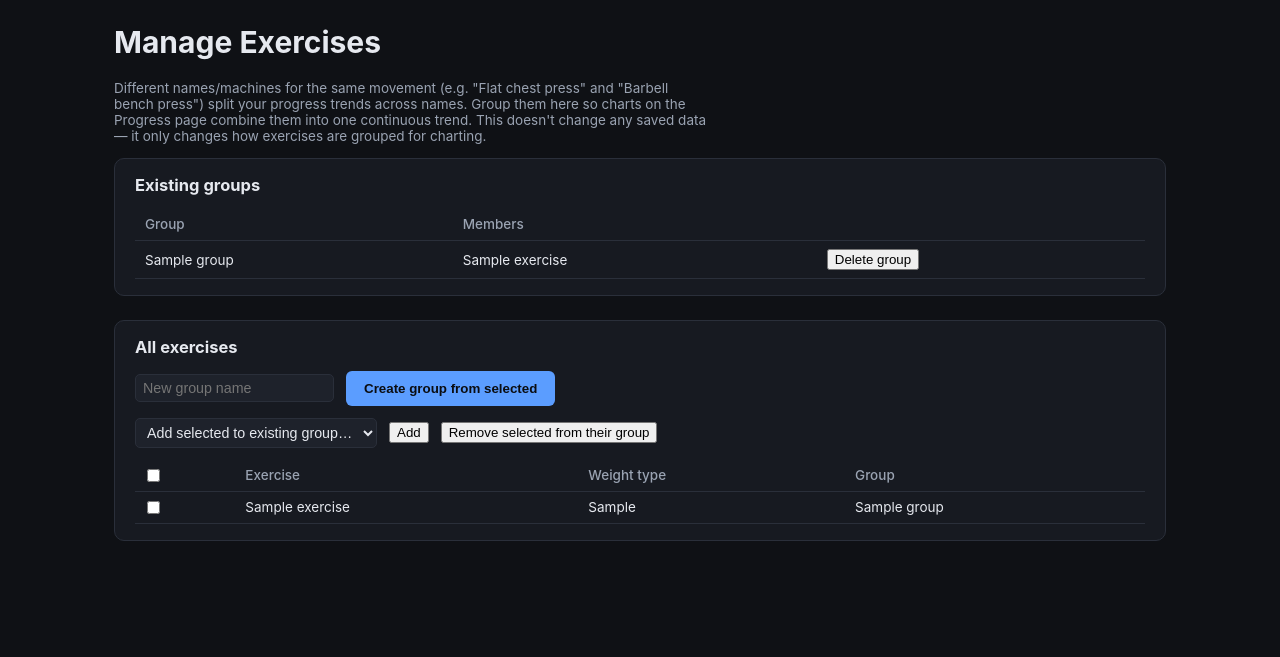
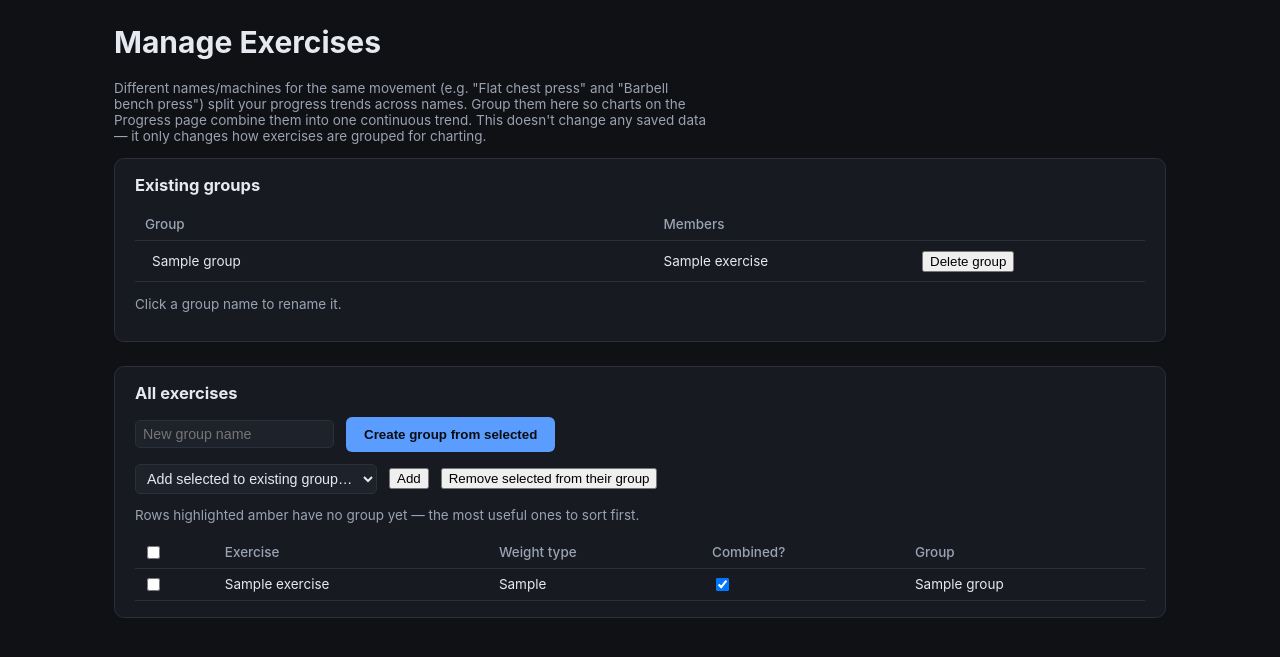
Before and after one commit to neil0shah/Gym, a FastAPI app: page /exercises in a window 1280 px wide. Shown: the part 60-717 px from the top of the page. Run offline with FastAPI, Linux system fonts and the light colour scheme; tables that the repository leaves empty hold one stand-in row (values such as "Sample post").

Commit message:
Normalize bilateral/unilateral weight, editable group names, filter Manage Exercises to used-only
- Add Exercise.combined_both_sides: when a machine's weight is a combined
  load shared across both limbs (e.g. a preacher curl bar pulled with both
  arms) rather than already per-side, halve it in total_weight_for() so
  it's comparable to a unilateral variant grouped alongside it (e.g.
  "Single arm Preacher curl"). Exposed as a checkbox in both the import
  review screen and Manage Exercises, and seeded true for "Preacher curl"
  per the confirmed real-world example (100lb combined ~= 50lb/arm,
  matching the 50-65lb single-arm numbers from recent sessions).
- Manage Exercises: group names are now inline-editable; the exercise
  list only shows exercises with actual saved data (not unused seed
  defaults), with ungrouped rows sorted first and highlighted.

Co-Authored-By: Claude Sonnet 5 <noreply@anthropic.com>
Claude-Session: https://claude.ai/code/session_01F1kNDZwrMCHKut49onAAK7

```diff
--- a/app/database.py
+++ b/app/database.py
@@ -25,7 +25,10 @@ def get_db():
 # by an earlier version of the app needs these added by hand.
 _ADDED_COLUMNS = {
     "sessions": [("note", "TEXT")],
-    "exercises": [("group_id", "INTEGER")],
+    "exercises": [
+        ("group_id", "INTEGER"),
+        ("combined_both_sides", "BOOLEAN NOT NULL DEFAULT 0"),
+    ],
 }
 
 
--- a/app/main.py
+++ b/app/main.py
@@ -81,6 +81,7 @@ def api_parse(req: schemas.ParseRequest, db: DBSession = Depends(get_db)):
                         weight_type_guess=ex.weight_type_guess,
                         is_unrecognized=ex.is_unrecognized,
                         bar_weight_guess=ex.bar_weight_guess,
+                        combined_both_sides=ex.combined_both_sides,
                         sets=[
                             schemas.SetOut(
                                 set_number=st.set_number,
@@ -130,6 +131,7 @@ def api_save(req: schemas.SaveRequest, db: DBSession = Depends(get_db)):
                     name=exercise_in.name,
                     weight_type=exercise_in.weight_type,
                     bar_weight=exercise_in.bar_weight,
+                    combined_both_sides=exercise_in.combined_both_sides,
                 )
                 db.add(exercise_row)
                 db.flush()
@@ -139,6 +141,7 @@ def api_save(req: schemas.SaveRequest, db: DBSession = Depends(get_db)):
                     exercise_row.weight_type = exercise_in.weight_type
                 if exercise_in.bar_weight is not None:
                     exercise_row.bar_weight = exercise_in.bar_weight
+                exercise_row.combined_both_sides = exercise_in.combined_both_sides
 
             session_exercise_row = models.SessionExercise(
                 session_id=session_row.id,
@@ -173,20 +176,53 @@ def api_save(req: schemas.SaveRequest, db: DBSession = Depends(get_db)):
 # ---------------------------------------------------------------------------
 
 @app.get("/api/exercises", response_model=List[schemas.ExerciseListItem])
-def api_exercises(db: DBSession = Depends(get_db)):
-    exercises = db.query(models.Exercise).order_by(models.Exercise.name).all()
+def api_exercises(has_data: bool = False, db: DBSession = Depends(get_db)):
+    query = db.query(models.Exercise)
+    if has_data:
+        query = query.filter(
+            db.query(models.SessionExercise)
+            .filter(models.SessionExercise.exercise_id == models.Exercise.id)
+            .exists()
+        )
+    exercises = query.order_by(models.Exercise.name).all()
     return [
         schemas.ExerciseListItem(
             id=e.id,
             name=e.name,
             weight_type=e.weight_type,
             bar_weight=e.bar_weight,
+            combined_both_sides=e.combined_both_sides,
             category=e.category,
             group_id=e.group_id,
             group_name=e.group.name if e.group is not None else None,
         )
         for e in exercises
     ]
+
+
+@app.put("/api/exercises/{exercise_id}", response_model=schemas.ExerciseListItem)
+def api_update_exercise(exercise_id: int, req: schemas.ExerciseUpdate, db: DBSession = Depends(get_db)):
+    exercise = db.query(models.Exercise).filter(models.Exercise.id == exercise_id).first()
+    if exercise is None:
+        raise HTTPException(status_code=404, detail="Exercise not found")
+    if req.weight_type is not None:
+        exercise.weight_type = req.weight_type
+    if req.bar_weight is not None:
+        exercise.bar_weight = req.bar_weight
+    if req.combined_both_sides is not None:
+        exercise.combined_both_sides = req.combined_both_sides
+    db.commit()
+    db.refresh(exercise)
+    return schemas.ExerciseListItem(
+        id=exercise.id,
+        name=exercise.name,
+        weight_type=exercise.weight_type,
+        bar_weight=exercise.bar_weight,
+        combined_both_sides=exercise.combined_both_sides,
+        category=exercise.category,
+        group_id=exercise.group_id,
+        group_name=exercise.group.name if exercise.group is not None else None,
+    )
 
 
 @app.get("/api/workout_types", response_model=List[str])
--- a/app/seed_data.py
+++ b/app/seed_data.py
@@ -79,6 +79,13 @@ EXERCISE_GROUPS = {
     "Romanian Deadlift": ["RDL", "Romanian deadlift"],
 }
 
+# Exercises where weight_recorded is a combined load shared across both
+# limbs (e.g. a preacher curl machine pulled with both arms on one handle)
+# rather than already being per-limb. Halved for chart purposes so they're
+# comparable to a unilateral variant grouped alongside them (e.g. "Single
+# arm Preacher curl"). See Exercise.combined_both_sides.
+COMBINED_BOTH_SIDES_EXERCISES = {"Preacher curl"}
+
 SPLIT_TRANSITION_DATE = date(2026, 1, 1)
 
 # (workout_type, [exercise names], start_date, end_date)
@@ -108,7 +115,10 @@ SPLIT_CONFIG = [
 def seed_if_empty(db: DBSession) -> None:
     if db.query(Exercise).count() == 0:
         for name, weight_type in EXERCISE_CONFIG.items():
-            db.add(Exercise(name=name, weight_type=weight_type))
+            db.add(Exercise(
+                name=name, weight_type=weight_type,
+                combined_both_sides=name in COMBINED_BOTH_SIDES_EXERCISES,
+            ))
         db.commit()
 
     if db.query(SplitConfigEntry).count() == 0:
--- a/static/css/style.css
+++ b/static/css/style.css
@@ -172,7 +172,8 @@ table.exercise-table {
     vertical-align: middle;
 }
 
-.exercise-row.unrecognized {
+.exercise-row.unrecognized,
+#exercises-table tbody tr.unrecognized {
     background: rgba(217, 164, 65, 0.08);
 }
 
@@ -259,3 +260,17 @@ input, select {
     border-bottom: 1px solid var(--border);
 }
 .pr-table th { color: var(--text-dim); font-weight: 500; }
+
+.group-name-input {
+    background: transparent;
+    border: 1px solid transparent;
+    color: var(--text);
+    font: inherit;
+    padding: 3px 6px;
+    border-radius: 4px;
+    width: 100%;
+}
+.group-name-input:hover, .group-name-input:focus {
+    background: var(--panel-alt);
+    border-color: var(--border);
+}
--- a/static/js/exercises.js
+++ b/static/js/exercises.js
@@ -22,7 +22,7 @@ let groups = [];
 
 async function loadAll() {
     [exercises, groups] = await Promise.all([
-        fetch('/api/exercises').then((r) => r.json()),
+        fetch('/api/exercises?has_data=true').then((r) => r.json()),
         fetch('/api/exercise_groups').then((r) => r.json()),
     ]);
     renderGroups();
@@ -43,7 +43,7 @@ function renderGroups() {
             .join(', ');
         const tr = document.createElement('tr');
         tr.innerHTML = `
-            <td>${escapeHtml(g.name)}</td>
+            <td><input type="text" class="group-name-input" value="${escapeHtml(g.name)}" data-id="${g.id}"></td>
             <td>${escapeHtml(memberNames)}</td>
             <td><button class="delete-group-btn" data-id="${g.id}">Delete group</button></td>
         `;
@@ -57,21 +57,69 @@ function renderGroups() {
             await loadAll();
         });
     });
+
+    groupsTableBody.querySelectorAll('.group-name-input').forEach((input) => {
+        const saveIfChanged = async () => {
+            const newName = input.value.trim();
+            const group = groups.find((g) => g.id === parseInt(input.dataset.id, 10));
+            if (!newName || !group || newName === group.name) { input.value = group ? group.name : ''; return; }
+            const resp = await fetch(`/api/exercise_groups/${input.dataset.id}`, {
+                method: 'PUT',
+                headers: { 'Content-Type': 'application/json' },
+                body: JSON.stringify({ name: newName }),
+            });
+            if (!resp.ok) {
+                setStatus('Failed to rename group: ' + await resp.text(), true);
+                await loadAll();
+                return;
+            }
+            setStatus(`Renamed group to "${newName}".`, false);
+            await loadAll();
+        };
+        input.addEventListener('blur', saveIfChanged);
+        input.addEventListener('keydown', (e) => {
+            if (e.key === 'Enter') input.blur();
+        });
+    });
 }
 
 function renderExercises() {
     exercisesTableBody.innerHTML = '';
-    exercises.forEach((e) => {
+    const sorted = [...exercises].sort((a, b) => {
+        if (!!a.group_id !== !!b.group_id) return a.group_id ? 1 : -1;
+        return a.name.localeCompare(b.name);
+    });
+    sorted.forEach((e) => {
         const tr = document.createElement('tr');
+        if (!e.group_id) tr.classList.add('unrecognized');
         tr.innerHTML = `
             <td><input type="checkbox" class="ex-checkbox" data-id="${e.id}"></td>
             <td>${escapeHtml(e.name)}</td>
             <td>${WEIGHT_TYPE_LABELS[e.weight_type] || e.weight_type}</td>
+            <td><input type="checkbox" class="ex-combined-checkbox" data-id="${e.id}" ${e.combined_both_sides ? 'checked' : ''}></td>
             <td>${e.group_name ? escapeHtml(e.group_name) : '—'}</td>
         `;
         exercisesTableBody.appendChild(tr);
     });
     selectAllCheckbox.checked = false;
+
+    exercisesTableBody.querySelectorAll('.ex-combined-checkbox').forEach((cb) => {
+        cb.addEventListener('change', async () => {
+            const resp = await fetch(`/api/exercises/${cb.dataset.id}`, {
+                method: 'PUT',
+                headers: { 'Content-Type': 'application/json' },
+                body: JSON.stringify({ combined_both_sides: cb.checked }),
+            });
+            if (!resp.ok) {
+                setStatus('Failed to update: ' + await resp.text(), true);
+                cb.checked = !cb.checked;
+                return;
+            }
+            const ex = exercises.find((e) => e.id === parseInt(cb.dataset.id, 10));
+            if (ex) ex.combined_both_sides = cb.checked;
+            setStatus('Updated.', false);
+        });
+    });
 }
 
 function escapeHtml(s) {
--- a/static/js/import.js
+++ b/static/js/import.js
@@ -111,6 +111,8 @@ function renderReview(data) {
                 }
             });
 
+            row.querySelector('.ex-combined-both-sides').checked = !!ex.combined_both_sides;
+
             const setsCell = row.querySelector('.sets-cell');
             ex.sets.forEach((st) => {
                 const setNode = setTpl.content.cloneNode(true);
@@ -152,6 +154,7 @@ saveBtn.addEventListener('click', async () => {
             const barWeightInput = row.querySelector('.ex-bar-weight');
             const barWeight = hasFixedWeight(weightType)
                 ? parseFloat(barWeightInput.value || defaultFixedWeight(weightType)) : null;
+            const combinedBothSides = row.querySelector('.ex-combined-both-sides').checked;
 
             const sets = [];
             row.querySelectorAll('.set-group').forEach((group, setIdx) => {
@@ -174,6 +177,7 @@ saveBtn.addEventListener('click', async () => {
                 order_index: idx,
                 weight_type: weightType,
                 bar_weight: barWeight,
+                combined_both_sides: combinedBothSides,
                 sets,
             });
         });
--- a/templates/exercises.html
+++ b/templates/exercises.html
@@ -13,6 +13,7 @@
         <thead><tr><th>Group</th><th>Members</th><th></th></tr></thead>
         <tbody></tbody>
     </table>
+    <p class="hint">Click a group name to rename it.</p>
     <p class="hint" id="no-groups-msg" hidden>No groups yet — select exercises below and create one.</p>
 </section>
 
@@ -28,12 +29,14 @@
         <button id="ungroup-btn">Remove selected from their group</button>
         <span id="exercises-status" class="status"></span>
     </div>
+    <p class="hint">Rows highlighted amber have no group yet — the most useful ones to sort first.</p>
     <table class="exercise-table" id="exercises-table">
         <thead>
             <tr>
                 <th><input type="checkbox" id="select-all"></th>
                 <th>Exercise</th>
                 <th>Weight type</th>
+                <th title="Check if the recorded weight is a combined load shared across both arms/legs, so it can be halved to compare against a single-side variant of the same movement.">Combined?</th>
                 <th>Group</th>
             </tr>
         </thead>
--- a/templates/import.html
+++ b/templates/import.html
@@ -39,6 +39,7 @@
                     <th>Exercise</th>
                     <th>Weight type</th>
                     <th class="fixed-weight-header">Bar/BW wt.</th>
+                    <th title="Check if the recorded weight is a combined load shared across both arms/legs (e.g. a machine pulled with both arms on one handle), so it can be halved to compare against a single-side variant of the same movement.">Combined?</th>
                     <th>Sets (weight / full reps / partial)</th>
                 </tr>
             </thead>
@@ -65,6 +66,7 @@
             </select>
         </td>
         <td><input class="ex-bar-weight" type="number" step="0.5" value="45" hidden></td>
+        <td><input class="ex-combined-both-sides" type="checkbox"></td>
         <td class="sets-cell"></td>
     </tr>
 </template>
```
Also changed, not shown: app/lookup.py (+6 -3 lines), app/models.py (+17 -6 lines), app/parser.py (+8 -4 lines), app/schemas.py (+9 -0 lines), tests/test_models.py (+18 -0 lines), tests/test_parser.py (+25 -10 lines), README.md.
